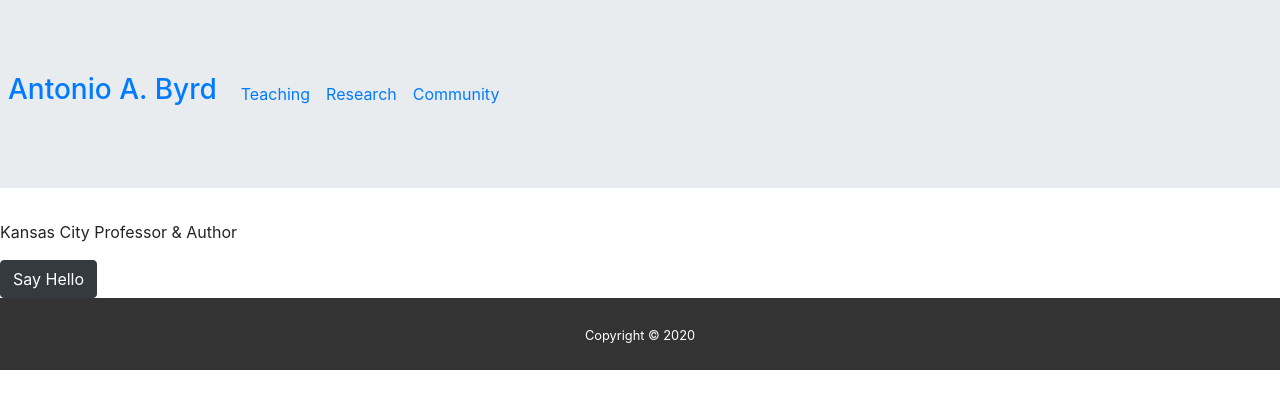
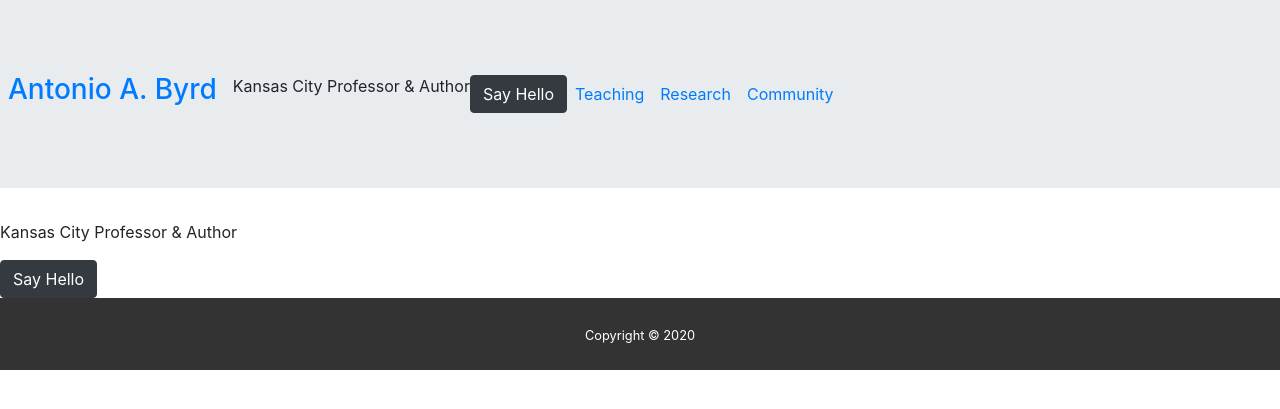
Before and after one commit to abyrd15/abyrd15.github.io, a Jekyll site: the page built from index.markdown, in a window 1280 px wide. Shown: the top 409 px of the page. Built offline with Jekyll 4.4.1, drawn with Linux system fonts in a browser that asks for light colours; nearby versions of some CDN libraries.

Commit message:
Experimenting with say hello section

```diff
--- a/_includes/nav.html
+++ b/_includes/nav.html
@@ -4,6 +4,13 @@
             <h3>Antonio A. Byrd</h3>
         </a>
     </div>
+    <div>
+        <p>Kansas City Professor & Author</p>
+    </div>
+    <div>
+        <button type="button" class="btn btn-dark" role="button">Say Hello</button>
+    </div>
+
     <div class="collapse navbar-collapse" id="navbar-main-menu">
         <ul class="navbar-nav">
             {% assign links = site.data.nav %}
```
